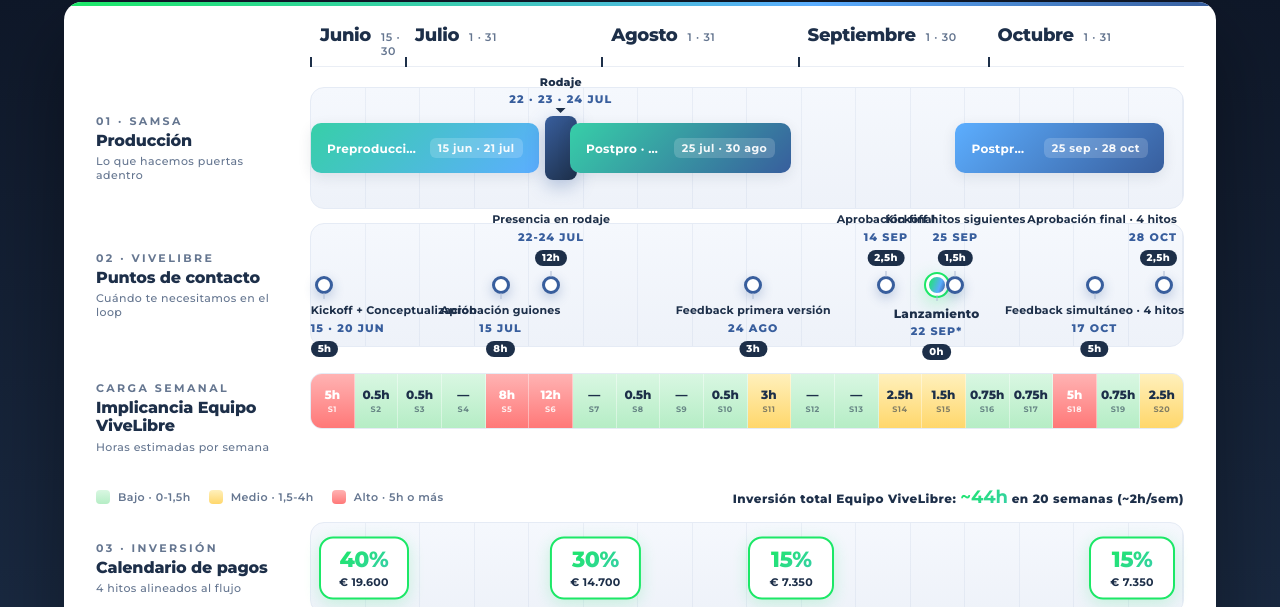
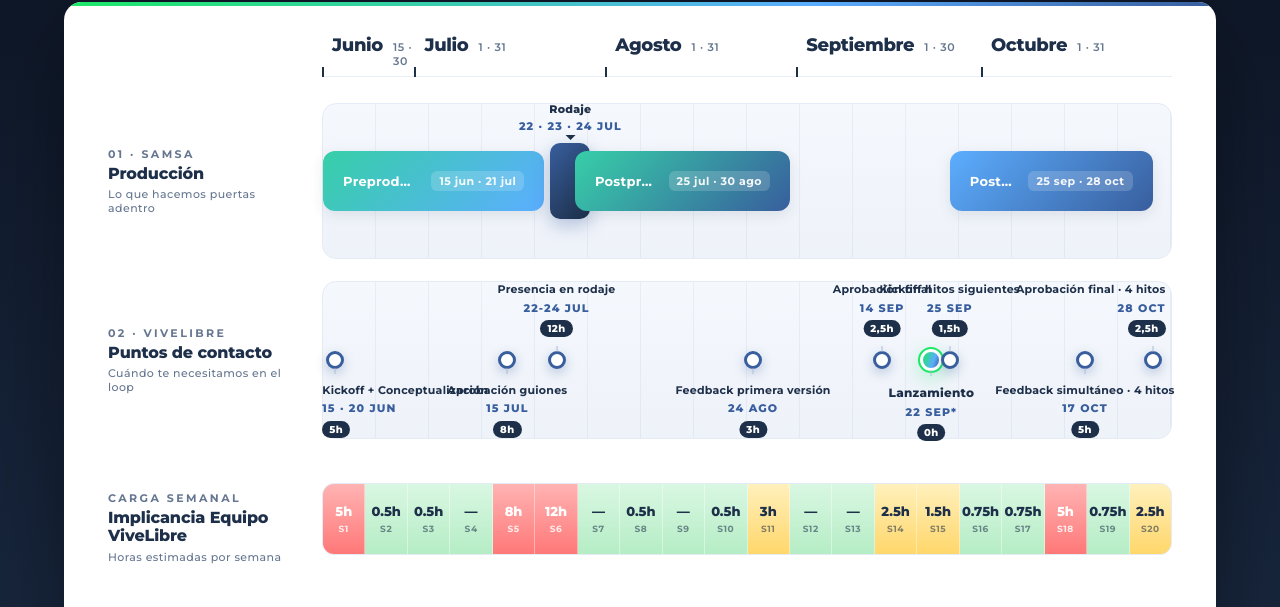
Before and after one commit to Samsa-creative/ViveWatch-Roadmap, a plain HTML site: page index.html in a window 1280 px wide. Shown: the part 191-798 px from the top of the page. Drawn offline with Linux system fonts and the light colour scheme.

Commit message:
Más aire en lanes, barras, heatmap y milestones para mejorar legibilidad

```diff
--- a/index.html
+++ b/index.html
@@ -180,7 +180,7 @@
 .timeline {
   background: var(--paper);
   border-radius: 18px;
-  padding: 22px 32px 28px;
+  padding: 32px 44px 38px;
   box-shadow: 0 30px 80px rgba(0,0,0,0.35);
   position: relative;
   overflow: hidden;
@@ -245,7 +245,7 @@
   display: grid;
   grid-template-columns: 190px 1fr;
   gap: 24px;
-  margin-top: 12px;
+  margin-top: 22px;
   align-items: stretch;
 }
 
@@ -258,7 +258,7 @@
 
 .heatmap__track {
   display: flex;
-  height: 56px;
+  height: 72px;
   border-radius: 12px;
   overflow: hidden;
   border: 1px solid #e5ebf5;
@@ -292,19 +292,19 @@
 .heatmap__cell--high { background: linear-gradient(180deg, #ffb3b3 0%, #ff7878 100%); }
 
 .heatmap__cell__hours {
-  font-size: 12px;
+  font-size: 13px;
   font-weight: 800;
   color: var(--navy);
   line-height: 1;
 }
 
 .heatmap__cell__week {
-  font-size: 8px;
+  font-size: 9px;
   font-weight: 700;
   color: var(--navy);
   opacity: 0.55;
   letter-spacing: 0.06em;
-  margin-top: 3px;
+  margin-top: 5px;
 }
 
 .heatmap__cell--high .heatmap__cell__hours { color: var(--paper); }
@@ -313,8 +313,8 @@
 .heatmap__legend {
   display: flex;
   align-items: center;
-  gap: 18px;
-  margin-top: 10px;
+  gap: 22px;
+  margin-top: 16px;
   font-size: 11px;
   font-weight: 600;
   color: var(--steel);
@@ -407,8 +407,8 @@
 .lanes {
   display: flex;
   flex-direction: column;
-  gap: 14px;
-  margin-top: 20px;
+  gap: 22px;
+  margin-top: 26px;
 }
 
 .lane {
@@ -458,9 +458,9 @@
   overflow: visible;
 }
 
-.lane--prod .lane__track { min-height: 122px; }
-.lane--client .lane__track { min-height: 124px; }
-.lane--pay .lane__track { min-height: 92px; }
+.lane--prod .lane__track { min-height: 156px; }
+.lane--client .lane__track { min-height: 158px; }
+.lane--pay .lane__track { min-height: 118px; }
 
 /* week grid background */
 .lane__track::before {
@@ -483,14 +483,14 @@
   position: absolute;
   top: 50%;
   transform: translateY(-50%);
-  height: 50px;
-  border-radius: 10px;
+  height: 60px;
+  border-radius: 12px;
   cursor: pointer;
   display: flex;
   align-items: center;
-  padding: 0 16px;
+  padding: 0 20px;
   color: var(--paper);
-  font-size: 12px;
+  font-size: 13px;
   font-weight: 700;
   letter-spacing: 0.02em;
   transition: all 0.25s cubic-bezier(0.2,0.7,0.3,1);
@@ -528,10 +528,10 @@
 .bar--prod-post2  { background: linear-gradient(135deg, #5CAEFF 0%, #385E9D 100%); }
 
 .bar--shoot-marker {
-  height: 64px;
+  height: 76px;
   font-weight: 800;
   overflow: visible;
-  border-radius: 8px;
+  border-radius: 10px;
   box-shadow: 0 6px 18px rgba(56, 94, 157, 0.35);
 }
 
@@ -600,7 +600,7 @@
 
 .milestone__label {
   position: absolute;
-  top: calc(100% + 10px);
+  top: calc(100% + 14px);
   left: 50%;
   transform: translateX(-50%);
   white-space: nowrap;
@@ -609,13 +609,13 @@
   color: var(--navy);
   letter-spacing: 0.02em;
   text-align: center;
-  line-height: 1.25;
+  line-height: 1.3;
 }
 
 /* vpos UP: label arriba del dot */
 .milestone[data-vpos="up"] .milestone__label {
   top: auto;
-  bottom: calc(100% + 10px);
+  bottom: calc(100% + 14px);
 }
 
 /* align LEFT: label anclado al borde izquierdo del dot */
@@ -728,11 +728,11 @@
   background: var(--paper);
   border: 2px solid var(--pulse-green);
   border-radius: 14px;
-  padding: 10px 18px 9px;
+  padding: 12px 22px 11px;
   box-shadow: 0 4px 16px rgba(28, 232, 103, 0.20);
   transition: all 0.25s cubic-bezier(0.2,0.7,0.3,1);
   text-align: center;
-  min-width: 86px;
+  min-width: 96px;
   position: relative;
 }
 
@@ -765,7 +765,7 @@
 
 .payment__date {
   position: absolute;
-  top: calc(100% + 12px);
+  top: calc(100% + 16px);
   left: 50%;
   transform: translateX(-50%);
   font-size: 11px;
```
